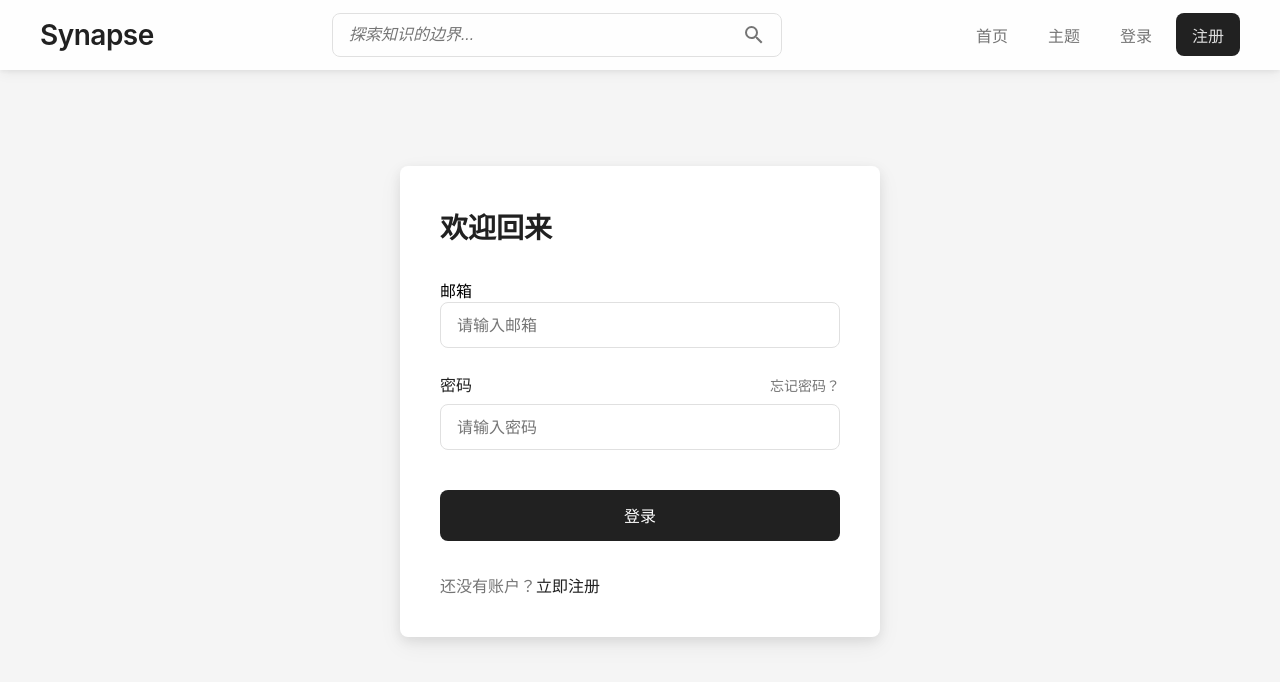
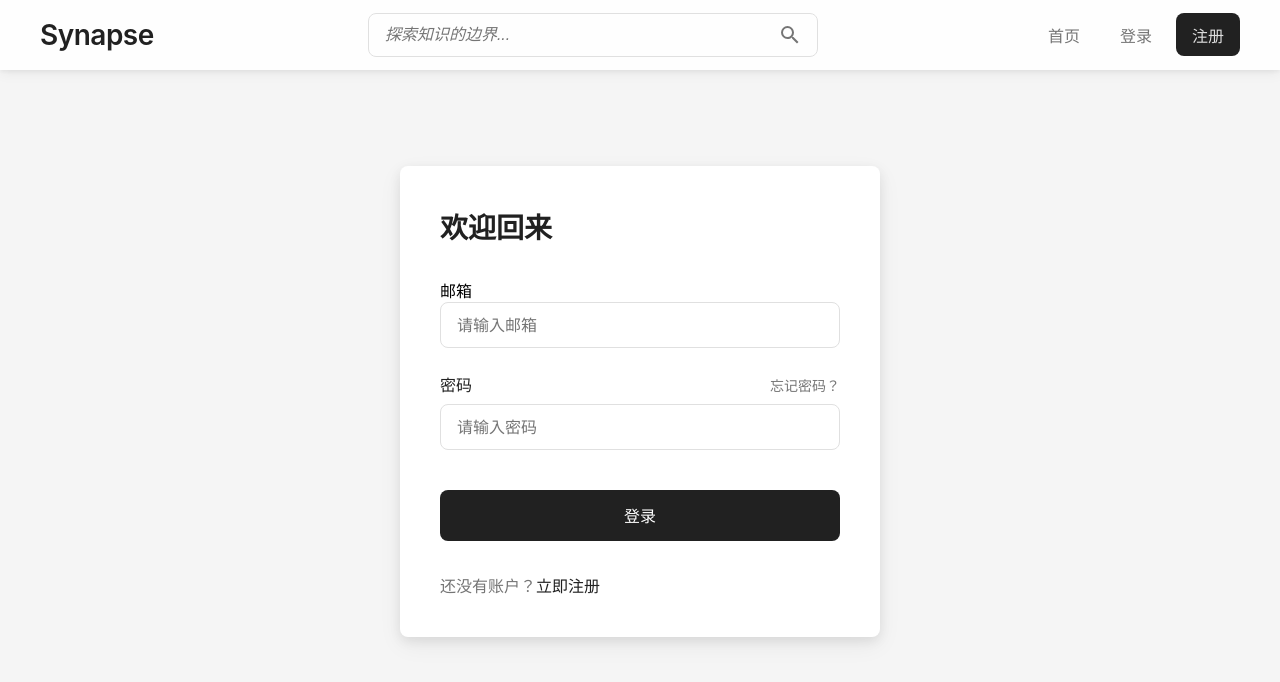
Before and after one commit to Gatanot/Synapse, a SvelteKit app: page /login in a window 1280 px wide. Shown: the top 682 px of the page. Built offline with nearby package versions, Linux system fonts and the light colour scheme; no server answers.

Commit message:
增加了文章列表的前后端实现，删除了不必要的组件

```diff
--- a/src/routes/+layout.svelte
+++ b/src/routes/+layout.svelte
@@ -62,7 +62,6 @@
         -->
         <ul class="nav-links">
             <li><a href="/">首页</a></li>
-            <li><a href="/topics">主题</a></li>
             {#if user}
                 <li>
                     <a href="/my" aria-label="我的">
```
